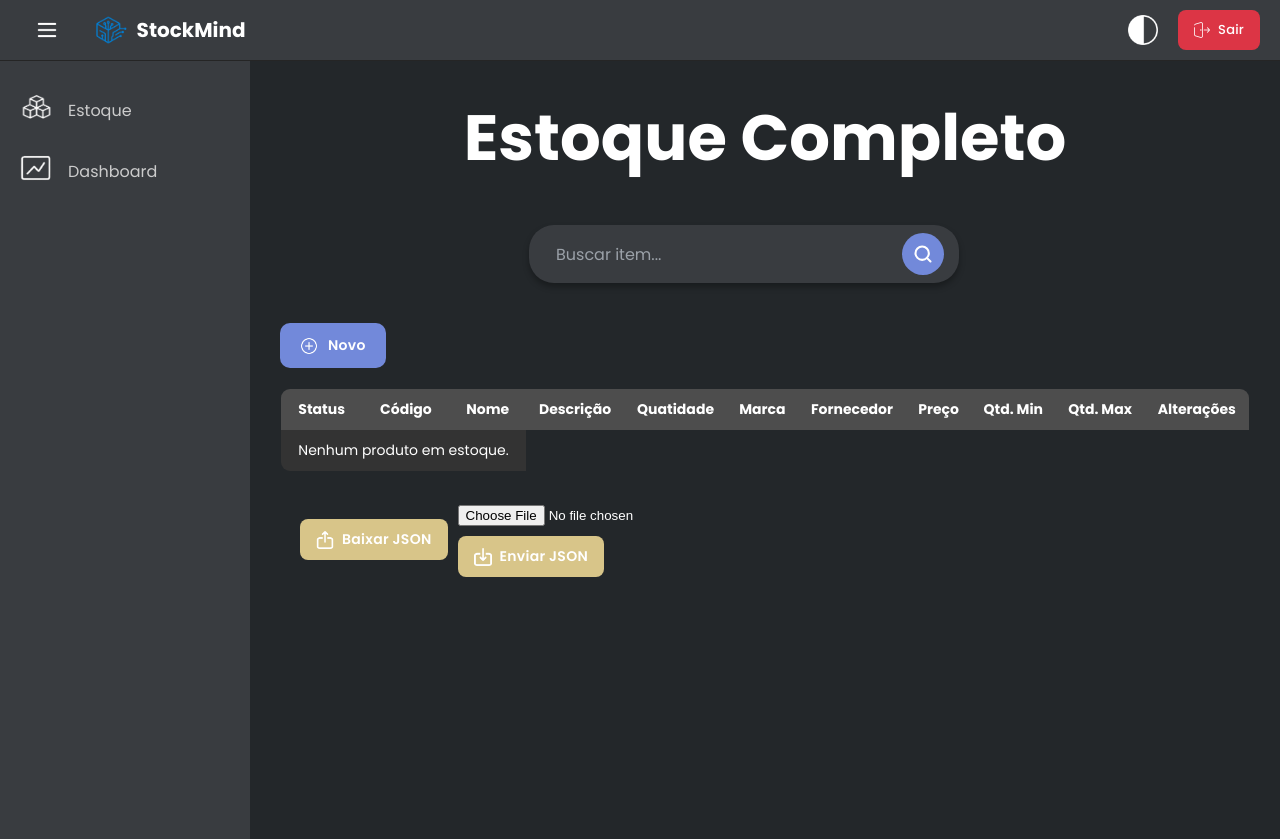
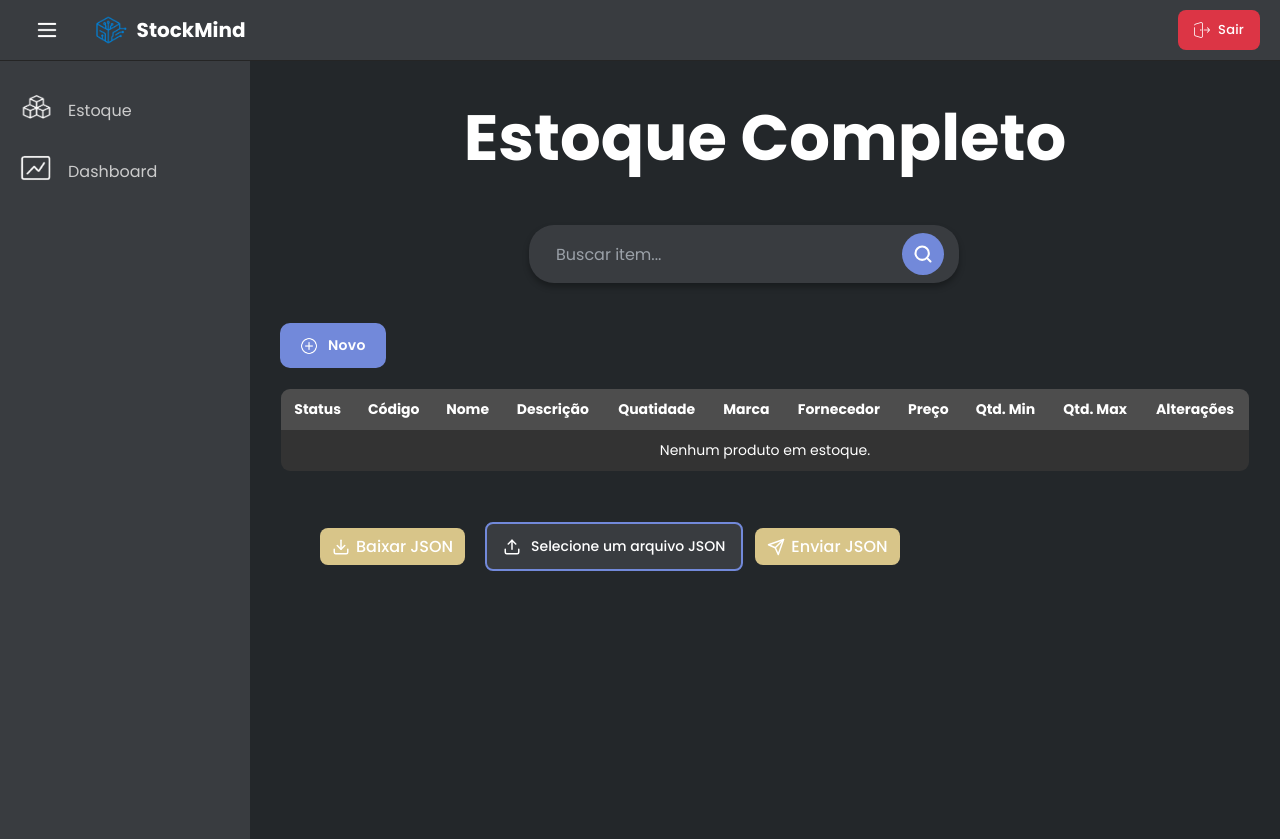
Before and after one commit to leonardogranata/StockMind, a Django app: template StockMind/templates/estoque/home.html in a window 1280 px wide. Shown: the top 839 px of the page. Run offline with Django 5.2, Linux system fonts and the light colour scheme; the template is opened without the code that fills it, so the values that code supplies are empty.

Commit message:
Estilizando botões json

```diff
--- a/StockMind/static/css/style.css
+++ b/StockMind/static/css/style.css
@@ -936,58 +936,121 @@ table td {
     padding: 20px; /* Apenas para espaçamento visual */
     box-sizing: border-box; /* Garante que o padding não aumente a largura total */
 }
-
-/* O resto do seu CSS para os botões continua o mesmo */
 .botoes-json {
     display: flex;
+    gap: 20px;
+    justify-content: center;
     align-items: center;
-    gap: 15px;
-}
-/* ... etc ... */
-
-.botoes-json {
-    display: flex;
-    gap: 10px;
-    margin-top: 10px;
-    justify-content: start;
+    flex-wrap: wrap;
+    margin: 30px 0;
+    padding: 0 20px;
 }
 
-.botoes-json form input{
-    margin-bottom: 10px;
-}
-
-.botoes-json button {
-    display: flex;
-    align-items: center;
-    gap: 8px;
-    padding: 10px 16px;
-    background-color: var(--yellow-color);
-    border: none;
-    border-radius: 8px;
-    color: var(--white-color);
-    font-weight: 600;
-    font-size: 14px;
-    font-family: 'Poppins', sans-serif;
-    letter-spacing: 0.3px;
-    cursor: pointer;
-    transition: all 0.3s ease;
-    white-space: nowrap;
-    outline: none;
+.link-exportar {
     text-decoration: none;
 }
 
-.botoes-json a {
-    text-decoration: none;
+.button-baixar-json,
+.button-enviar-json {
+    display: flex;
+    align-items: center;
+    gap: 10px;
+    padding: 12px 24px;
+    border: none;
+    border-radius: 8px;
+    font-size: 16px;
+    font-weight: 500;
+    cursor: pointer;
+    transition: all 0.3s ease;
+    font-family: inherit;
+    color: var(--white-color);
 }
 
-.botoes-json button img {
-    width: 18px;
-    height: 18px;
-    object-fit: contain;
-    filter: brightness(0) invert(1); /* Torna o ícone branco */
-    transition: all 0.3s ease;
+.button-baixar-json {
+    background-color: var(--yellow-color);
 }
 
-.botoes-json button:hover {
+.button-baixar-json:hover {
     background-color: var(--hover-button-yellow);
+    transform: translateY(-2px);
 }
+
+.button-enviar-json {
+    background-color: var(--yellow-color);
+    color: #ffffff;;
+}
+
+.button-enviar-json:hover {
+    background-color: var(--hover-button-yellow);
+    transform: translateY(-2px);
+}
+
+.form-importar-json {
+    display: flex;
+    gap: 12px;
+    align-items: center;
+}
+
+.file-input-wrapper {
+    position: relative;
+    flex: 1;
+    min-width: 250px;
+}
+
+.file-input {
+    display: none;
+}
+
+.file-label {
+    display: flex;
+    align-items: center;
+    gap: 10px;
+    padding: 12px 16px;
+    background-color: var(--cinza-color);
+    border: 2px solid var(--primary-color);
+    border-radius: 8px;
+    color: var(--white-color);
+    cursor: pointer;
+    transition: all 0.3s ease;
+    font-size: 14px;
+    font-weight: 500;
+}
+
+.file-label:hover {
+    background-color: var(--fundo-escuro);
+    border-color: var(--primary-color);
+}
+
+.file-input:focus + .file-label {
+    border-color: var(--hover-button-blue);
+    background-color: var(--fundo-escuro);
+}
+
+.file-text {
+    white-space: nowrap;
+    overflow: hidden;
+    text-overflow: ellipsis;
+}
+
+@media (max-width: 768px) {
+    .botoes-json {
+        flex-direction: column;
+        gap: 15px;
+    }
+
+    .form-importar-json {
+        flex-direction: column;
+        width: 100%;
+    }
+
+    .file-input-wrapper {
+        width: 100%;
+        min-width: unset;
+    }
+
+    .button-baixar-json,
+    .button-enviar-json {
+        width: 100%;
+        justify-content: center;
+    }
+}
--- a/StockMind/templates/base.html
+++ b/StockMind/templates/base.html
@@ -26,7 +26,7 @@
 
 
         <div class="header-right">
-            <img id="icone-dark-light" src="{% static 'media/img/dark-light-mode.png' %}" alt="Modo claro/escuro">
+            <!--<img id="icone-dark-light" src="{% static 'media/img/dark-light-mode.png' %}" alt="Modo claro/escuro">-->
             <button id="logout-button" onclick="window.location.href='{% url 'logout' %}'">
                 <img src="{% static 'media/img/logout.png' %}" alt="Icone de logout">
                 Sair
--- a/StockMind/templates/estoque/home.html
+++ b/StockMind/templates/estoque/home.html
@@ -68,7 +68,7 @@
                 </tr>
                 {% empty %}
                 <tr>
-                    <td colspan="3">Nenhum produto em estoque.</td>
+                    <td colspan="11">Nenhum produto em estoque.</td>
                 </tr>
                 {% endfor %}
             </tbody>
@@ -76,16 +76,46 @@
         <div class="container-principal-json">
 
             <div class="botoes-json">
-                <a href="{% url 'exportar_json' %}">
-                    <button type="button" class="button-baixar-json"><img src="{% static "media/img/exportar.png" %}" alt="Icone de exportar">Baixar JSON</button>
+                <a href="{% url 'exportar_json' %}" class="link-exportar">
+                    <button type="button" class="button-baixar-json">
+                        <svg width="18" height="18" viewBox="0 0 24 24" fill="none" stroke="currentColor" stroke-width="2" stroke-linecap="round" stroke-linejoin="round">
+                            <path d="M21 15v4a2 2 0 0 1-2 2H5a2 2 0 0 1-2-2v-4"></path>
+                            <polyline points="7 10 12 15 17 10"></polyline>
+                            <line x1="12" y1="15" x2="12" y2="3"></line>
+                        </svg>
+                        Baixar JSON
+                    </button>
                 </a>
 
-                <form action="{% url 'importar_json' %}" method="post" enctype="multipart/form-data">
+                <form class="form-importar-json" action="{% url 'importar_json' %}" method="post" enctype="multipart/form-data">
                     {% csrf_token %}
-                    <input type="file" name="arquivo" accept=".json" required>
-                    <button type="submit" class="button-enviar-json"><img src="{% static "media/img/import.png" %}" alt="Icone de importar">Enviar JSON</button>
+                    <div class="file-input-wrapper">
+                        <input type="file" name="arquivo" accept=".json" required id="arquivo-json" class="file-input">
+                        <label for="arquivo-json" class="file-label">
+                            <svg width="18" height="18" viewBox="0 0 24 24" fill="none" stroke="currentColor" stroke-width="2" stroke-linecap="round" stroke-linejoin="round">
+                                <path d="M21 15v4a2 2 0 0 1-2 2H5a2 2 0 0 1-2-2v-4"></path>
+                                <polyline points="17 8 12 3 7 8"></polyline>
+                                <line x1="12" y1="3" x2="12" y2="15"></line>
+                            </svg>
+                            <span class="file-text">Selecione um arquivo JSON</span>
+                        </label>
+                    </div>
+                    <button type="submit" class="button-enviar-json">
+                        <svg width="18" height="18" viewBox="0 0 24 24" fill="none" stroke="currentColor" stroke-width="2" stroke-linecap="round" stroke-linejoin="round">
+                            <polyline points="22 2 11 13"></polyline>
+                            <polygon points="22 2 15 22 11 13 2 9 22 2"></polygon>
+                        </svg>
+                        Enviar JSON
+                    </button>
                 </form>
             </div>
+
+            <script>
+                document.getElementById('arquivo-json').addEventListener('change', function(e) {
+                    const fileName = e.target.files[0]?.name || 'Selecione um arquivo JSON';
+                    document.querySelector('.file-text').textContent = fileName;
+                });
+            </script>
 
         </div>
 
```
Also changed, not shown: StockMind/db.sqlite3.
